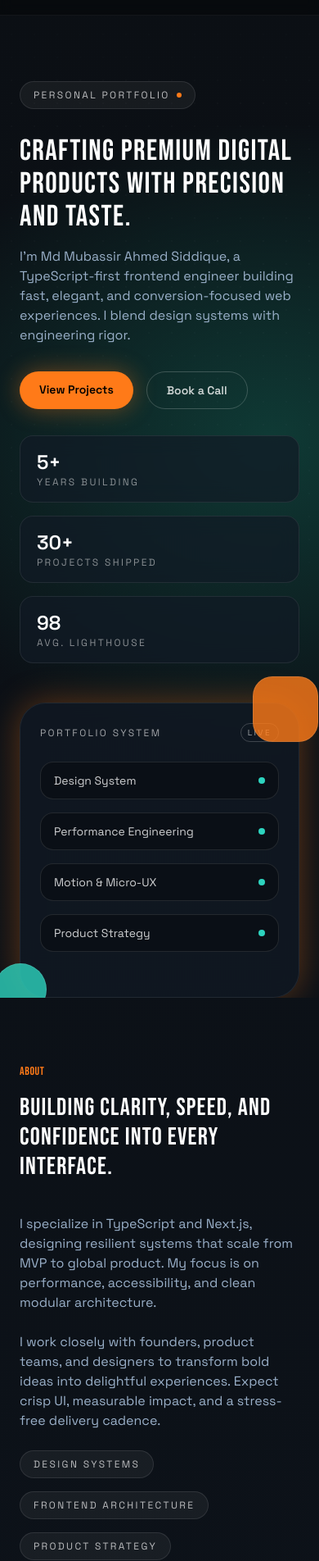
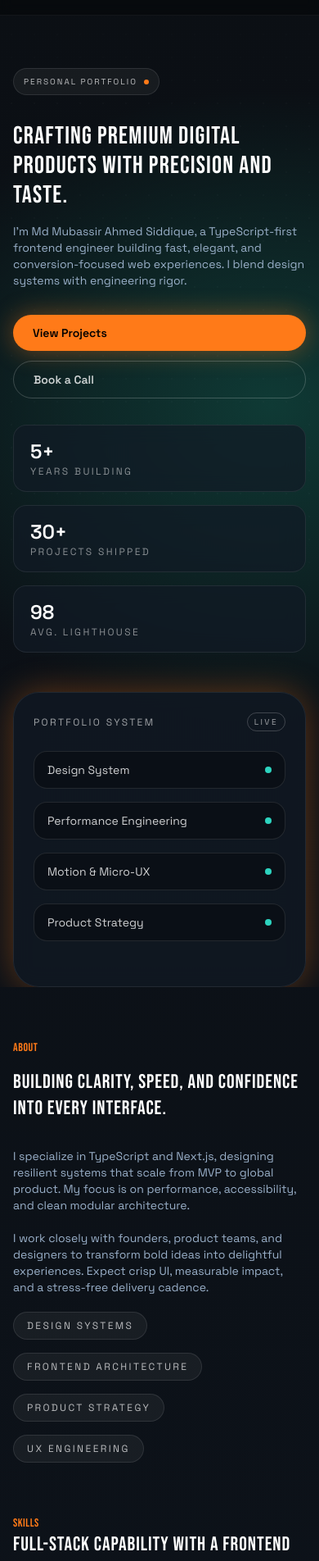
Before and after one commit to msmubassir/msmubassir.github.io, a Next.js app: page / in a window 390 px wide. Shown: the part 56-1960 px from the top of the page at 82% size. Built offline with nearby package versions, Linux system fonts and the light colour scheme.

Commit message:
Tighten mobile spacing and typography

```diff
--- a/src/app/page.tsx
+++ b/src/app/page.tsx
@@ -120,33 +120,33 @@ export default function Home() {
       </header>
 
       <main className="relative z-10">
-        <section className="relative overflow-hidden px-6 pt-20 md:pt-28">
+        <section className="relative overflow-hidden px-4 pt-16 sm:px-6 md:pt-28">
           <div className="mx-auto grid w-full max-w-6xl gap-12 lg:grid-cols-[1.2fr_0.8fr]">
             <div className="space-y-8">
-              <div className="inline-flex items-center gap-2 rounded-full border border-white/10 bg-white/5 px-4 py-2 text-xs uppercase tracking-[0.2em] text-white/70">
+              <div className="inline-flex items-center gap-2 rounded-full border border-white/10 bg-white/5 px-3 py-2 text-[10px] uppercase tracking-[0.2em] text-white/70 sm:px-4 sm:text-xs">
                 Personal Portfolio
                 <span className="h-1.5 w-1.5 rounded-full bg-[color:var(--accent)]"></span>
               </div>
               <div className="space-y-4">
-                <h1 className="text-display text-4xl text-white sm:text-5xl md:text-6xl">
+                <h1 className="text-display text-3xl text-white sm:text-5xl md:text-6xl">
                   Crafting premium digital products with precision and taste.
                 </h1>
-                <p className="max-w-xl text-base text-[color:var(--muted)] sm:text-lg">
+                <p className="max-w-xl text-sm text-[color:var(--muted)] sm:text-lg">
                   I&apos;m Md Mubassir Ahmed Siddique, a TypeScript-first frontend
                   engineer building fast, elegant, and conversion-focused web
                   experiences. I blend design systems with engineering rigor.
                 </p>
               </div>
-              <div className="flex flex-wrap gap-4">
+              <div className="flex flex-col gap-3 sm:flex-row sm:flex-wrap sm:gap-4">
                 <a
                   href="#projects"
-                  className="pulse-glow rounded-full bg-[color:var(--accent)] px-6 py-3 text-sm font-semibold text-black transition hover:brightness-110"
+                  className="pulse-glow w-full rounded-full bg-[color:var(--accent)] px-6 py-3 text-sm font-semibold text-black transition hover:brightness-110 sm:w-auto"
                 >
                   View Projects
                 </a>
                 <a
                   href="#contact"
-                  className="rounded-full border border-white/20 px-6 py-3 text-sm font-semibold text-white/80 transition hover:border-white/60 hover:text-white"
+                  className="w-full rounded-full border border-white/20 px-6 py-3 text-sm font-semibold text-white/80 transition hover:border-white/60 hover:text-white sm:w-auto"
                 >
                   Book a Call
                 </a>
@@ -191,24 +191,24 @@ export default function Home() {
                     </div>
                   ))}
                 </div>
-                <div className="float absolute -right-6 -top-8 h-20 w-20 rounded-3xl border border-white/10 bg-[color:var(--accent)]/80"></div>
-                <div className="float absolute -bottom-6 -left-8 h-16 w-16 rounded-full border border-white/10 bg-[color:var(--accent-2)]/80"></div>
+                <div className="float absolute -right-6 -top-8 hidden h-20 w-20 rounded-3xl border border-white/10 bg-[color:var(--accent)]/80 sm:block"></div>
+                <div className="float absolute -bottom-6 -left-8 hidden h-16 w-16 rounded-full border border-white/10 bg-[color:var(--accent-2)]/80 sm:block"></div>
               </div>
             </div>
           </div>
         </section>
 
-        <section id="about" className="px-6 py-20 md:py-24">
-          <div className="mx-auto grid w-full max-w-6xl gap-10 lg:grid-cols-[0.9fr_1.1fr]">
+        <section id="about" className="px-4 py-16 sm:px-6 md:py-24">
+          <div className="mx-auto grid w-full max-w-6xl gap-8 lg:grid-cols-[0.9fr_1.1fr]">
             <div className="space-y-4">
               <p className="text-display text-sm text-[color:var(--accent)]">
                 About
               </p>
-              <h2 className="text-display text-3xl text-white md:text-4xl">
+              <h2 className="text-display text-2xl text-white sm:text-3xl md:text-4xl">
                 Building clarity, speed, and confidence into every interface.
               </h2>
             </div>
-            <div className="space-y-6 text-base text-[color:var(--muted)]">
+            <div className="space-y-5 text-sm text-[color:var(--muted)] sm:text-base">
               <p>
                 I specialize in TypeScript and Next.js, designing resilient
                 systems that scale from MVP to global product. My focus is on
@@ -238,14 +238,14 @@ export default function Home() {
           </div>
         </section>
 
-        <section id="skills" className="px-6 pb-20">
+        <section id="skills" className="px-4 pb-16 sm:px-6 md:pb-20">
           <div className="mx-auto w-full max-w-6xl">
-            <div className="mb-8 flex items-end justify-between">
+            <div className="mb-6 flex flex-col gap-3 sm:mb-8 sm:flex-row sm:items-end sm:justify-between">
               <div>
                 <p className="text-display text-sm text-[color:var(--accent)]">
                   Skills
                 </p>
-                <h2 className="text-display text-3xl text-white md:text-4xl">
+                <h2 className="text-display text-2xl text-white sm:text-3xl md:text-4xl">
                   Full-stack capability with a frontend core.
                 </h2>
               </div>
@@ -253,7 +253,7 @@ export default function Home() {
                 Always shipping, always learning
               </span>
             </div>
-            <div className="grid gap-4 sm:grid-cols-2 lg:grid-cols-3">
+            <div className="grid gap-3 sm:gap-4 sm:grid-cols-2 lg:grid-cols-3">
               {skills.map((skill) => (
                 <div
                   key={skill}
@@ -266,14 +266,14 @@ export default function Home() {
           </div>
         </section>
 
-        <section id="projects" className="px-6 pb-20">
+        <section id="projects" className="px-4 pb-16 sm:px-6 md:pb-20">
           <div className="mx-auto w-full max-w-6xl">
-            <div className="mb-10 flex items-center justify-between">
+            <div className="mb-6 flex flex-col gap-4 sm:mb-10 sm:flex-row sm:items-center sm:justify-between">
               <div>
                 <p className="text-display text-sm text-[color:var(--accent)]">
                   Projects
                 </p>
-                <h2 className="text-display text-3xl text-white md:text-4xl">
+                <h2 className="text-display text-2xl text-white sm:text-3xl md:text-4xl">
                   Signature work crafted for scale and elegance.
                 </h2>
               </div>
@@ -284,7 +284,7 @@ export default function Home() {
                 Request Case Study
               </a>
             </div>
-            <div className="grid gap-6 md:grid-cols-2 lg:grid-cols-3">
+            <div className="grid gap-5 sm:gap-6 md:grid-cols-2 lg:grid-cols-3">
               {projects.map((project) => (
                 <article
                   key={project.title}
@@ -312,17 +312,17 @@ export default function Home() {
           </div>
         </section>
 
-        <section id="experience" className="px-6 pb-20">
+        <section id="experience" className="px-4 pb-16 sm:px-6 md:pb-20">
           <div className="mx-auto w-full max-w-6xl">
-            <div className="mb-8">
+            <div className="mb-6 sm:mb-8">
               <p className="text-display text-sm text-[color:var(--accent)]">
                 Experience
               </p>
-              <h2 className="text-display text-3xl text-white md:text-4xl">
+              <h2 className="text-display text-2xl text-white sm:text-3xl md:text-4xl">
                 Proven delivery across product, scale, and speed.
               </h2>
             </div>
-            <div className="grid gap-6">
+            <div className="grid gap-5 sm:gap-6">
               {experience.map((item) => (
                 <div
                   key={item.role}
@@ -346,7 +346,7 @@ export default function Home() {
           </div>
         </section>
 
-        <section id="contact" className="px-6 pb-24">
+        <section id="contact" className="px-4 pb-20 sm:px-6 md:pb-24">
           <div className="mx-auto w-full max-w-6xl">
             <div className="glass rounded-[36px] p-8 md:p-12">
               <div className="grid gap-10 lg:grid-cols-[1.1fr_0.9fr]">
@@ -354,14 +354,14 @@ export default function Home() {
                   <p className="text-display text-sm text-[color:var(--accent)]">
                     Contact
                   </p>
-                  <h2 className="text-display text-3xl text-white md:text-4xl">
+                  <h2 className="text-display text-2xl text-white sm:text-3xl md:text-4xl">
                     Let&apos;s build something unforgettable.
                   </h2>
-                  <p className="mt-4 text-base text-[color:var(--muted)]">
+                  <p className="mt-4 text-sm text-[color:var(--muted)] sm:text-base">
                     Share a project brief, timeline, or role. I respond quickly
                     and can jump into new engagements within 3 days.
                   </p>
-                  <form className="mt-8 grid gap-4">
+                  <form className="mt-6 grid gap-4 sm:mt-8">
                     <div className="grid gap-4 sm:grid-cols-2">
                       <label className="text-xs uppercase tracking-[0.2em] text-white/50">
                         Name
```
